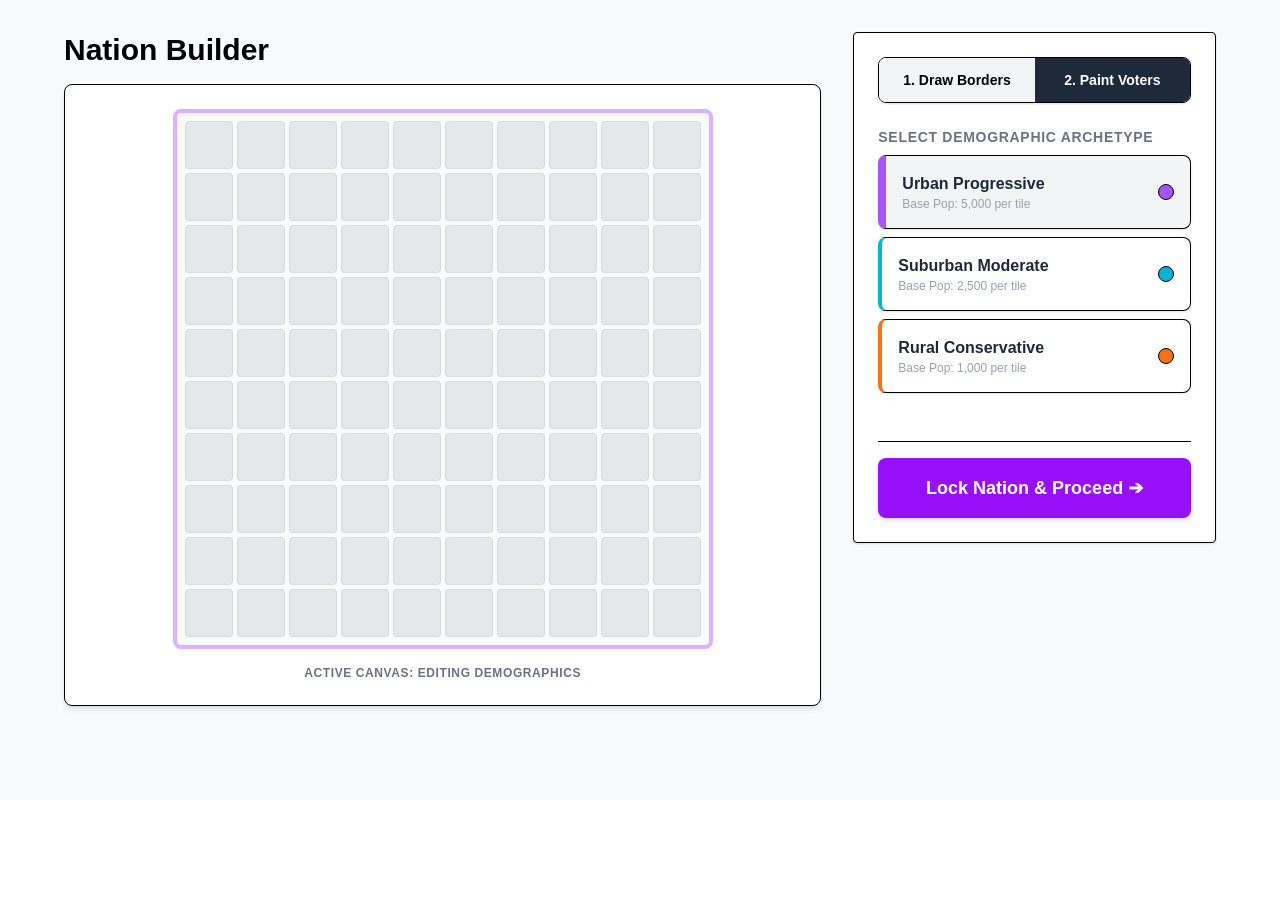
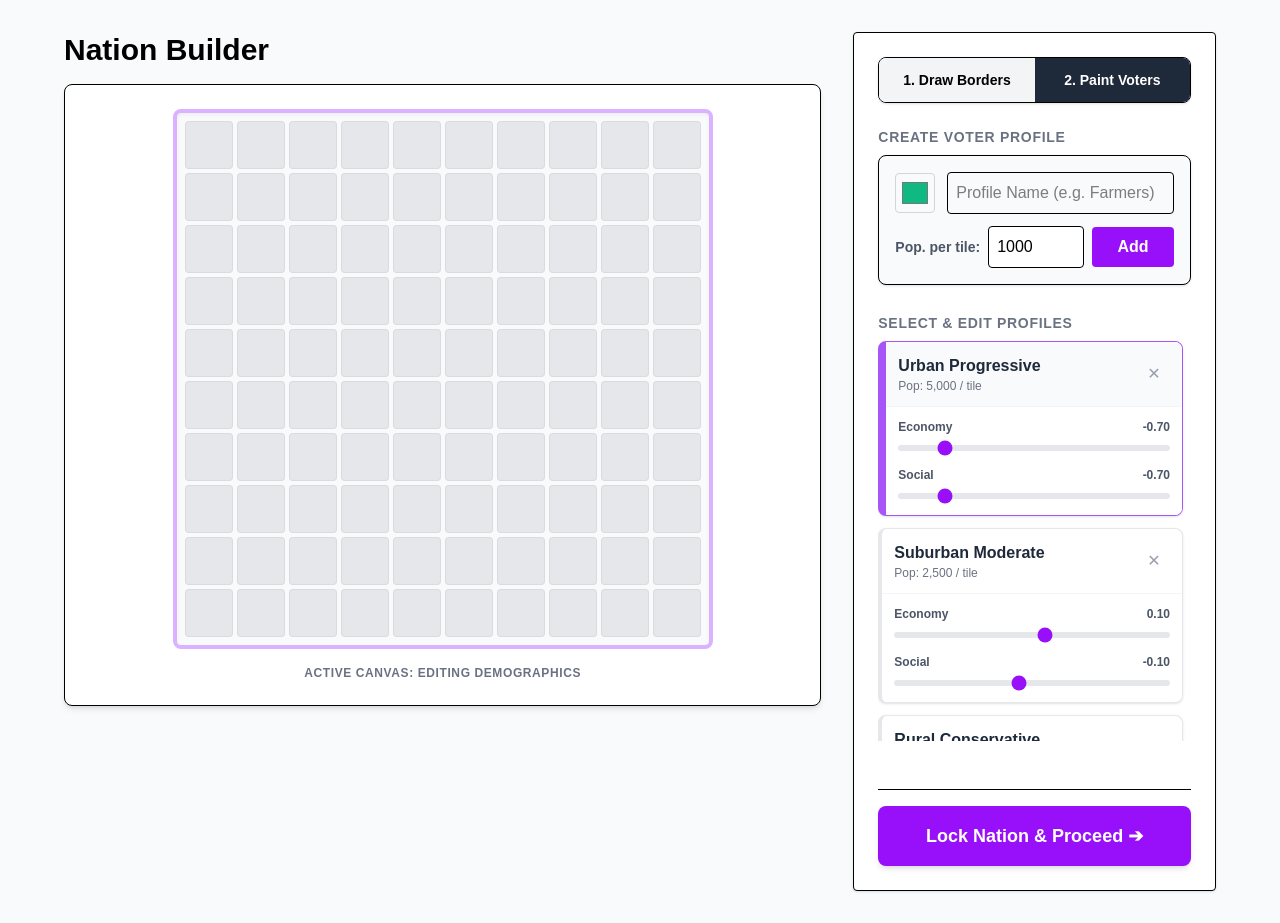
Before and after one commit to joemakarski/electoral-simulator, a Next.js app in the folder frontend/: page / in a window 1280 px wide. Both pictures are taken after a click on the button "2. Paint Voters". Before the commit the page ends 800 px from the top, so only its background shows below. Built offline with nearby package versions, Linux system fonts and the light colour scheme.

Commit message:
Make demographics customisable

```diff
--- a/frontend/components/BuilderControls.tsx
+++ b/frontend/components/BuilderControls.tsx
@@ -9,12 +9,18 @@ export default function BuilderControls() {
     districts, addDistrict, removeDistrict, setNationLocked,
     activeBrush, setActiveBrush,
     brushMode, setBrushMode,
-    demographicProfiles, activeDemographicBrush, setActiveDemographicBrush
+    demographicProfiles, activeDemographicBrush, setActiveDemographicBrush,
+    addDemographicProfile, removeDemographicProfile, updateDemographicPosition, axes
   } = useSimulationStore();
 
   // Local consts for local forms
   const [newDistrictName, setNewDistrictName] = useState("");
   const [newDistrictSeats, setNewDistrictSeats] = useState<number>(1);
+
+  // Local consts for Demographic form
+  const [newProfileName, setNewProfileName] = useState("");
+  const [newProfileColor, setNewProfileColor] = useState("#10b981");
+  const [newProfilePop, setNewProfilePop] = useState<number>(1000);
 
 
   // HANDLERS
@@ -27,6 +33,24 @@ export default function BuilderControls() {
     setNewDistrictName("");
     setNewDistrictSeats(1);
     if (!activeBrush) setActiveBrush(newId);
+  };
+
+  const handleAddProfile = () => {
+    if (!newProfileName.trim()) return;
+
+    const defaultPositions = axes.reduce((acc, axis) => ({ ...acc, [axis]: 0.0 }), {});
+    const newId = `demo_${Date.now()}`;
+
+    addDemographicProfile({
+      id: newId,
+      name: newProfileName,
+      color: newProfileColor,
+      populationPerTile: newProfilePop,
+      positions: defaultPositions
+    });
+
+    setNewProfileName("");
+    if (!activeDemographicBrush) setActiveDemographicBrush(newId);
   };
 
   const handleLockNation = () => {
@@ -94,7 +118,7 @@ export default function BuilderControls() {
                   >
                     {d.name} ({d.num_seats} {d.num_seats === 1 ? 'seat' : 'seats'})
                   </button>
-                  <button onClick={() => removeDistrict(d.id)} className="px-3 bg-red-50 text-red-600 border rounded hover:bg-red-100 font-bold">X</button>
+                  <button onClick={() => removeDistrict(d.id)} className="px-3 bg-red-50 text-red-600 border rounded hover:bg-red-100 font-bold">✕</button>
                 </div>
               ))}
             </div>
@@ -103,25 +127,80 @@ export default function BuilderControls() {
       ) : (
         /* Demographics Paint Sub-Panel */
         <div className="flex flex-col gap-5 animate-fade-in">
+
+          {/* Create Demographic Form */}
           <div>
-            <h3 className="text-sm font-bold text-gray-500 uppercase tracking-wider mb-2">Select Demographic Archetype</h3>
-            <div className="flex flex-col gap-2">
+            <h3 className="text-sm font-bold text-gray-500 uppercase tracking-wider mb-2">Create Voter Profile</h3>
+            <div className="bg-gray-50 p-4 rounded-lg border shadow-sm flex flex-col gap-3">
+              <div className="flex items-center gap-3">
+                <input
+                  type="color" value={newProfileColor} onChange={(e) => setNewProfileColor(e.target.value)}
+                  className="w-10 h-10 p-1 border border-gray-300 rounded cursor-pointer shrink-0" title="Profile Color"
+                />
+                <input
+                  type="text" placeholder="Profile Name (e.g. Farmers)" value={newProfileName}
+                  onChange={(e) => setNewProfileName(e.target.value)} className="flex-1 p-2 border rounded outline-none"
+                />
+              </div>
+              <div className="flex items-center gap-2">
+                <span className="text-sm font-semibold text-gray-600 shrink-0">Pop. per tile:</span>
+                <input
+                  type="number" min="100" step="100" value={newProfilePop}
+                  onChange={(e) => setNewProfilePop(parseInt(e.target.value) || 1000)} className="p-2 border rounded w-24 bg-white"
+                />
+                <button onClick={handleAddProfile} className="flex-1 bg-purple-600 text-white py-2 rounded font-bold hover:bg-purple-700">Add</button>
+              </div>
+            </div>
+          </div>
+
+          {/* Demographic Brush Palette & Editor */}
+          <div className="mt-2">
+
+            <h3 className="text-sm font-bold text-gray-500 uppercase tracking-wider mb-2">Select & Edit Profiles</h3>
+
+            <div className="flex flex-col gap-3 max-h-[400px] overflow-y-auto pr-2 pb-4 custom-scrollbar">
               {demographicProfiles.map((p) => (
-                <button
+                <div
                   key={p.id}
-                  onClick={() => setActiveDemographicBrush(p.id)}
-                  className="p-4 rounded-lg border text-left flex items-center justify-between font-bold shadow-sm transition-all hover:translate-x-1"
+                  className="shrink-0 rounded-lg border shadow-sm transition-all bg-white relative overflow-hidden"
                   style={{
                     borderLeft: activeDemographicBrush === p.id ? `8px solid ${p.color}` : `4px solid ${p.color}`,
-                    backgroundColor: activeDemographicBrush === p.id ? "#f3f4f6" : "#ffffff"
+                    borderColor: activeDemographicBrush === p.id ? p.color : '#e5e7eb'
                   }}
                 >
-                  <div>
-                    <div className="text-gray-800">{p.name}</div>
-                    <div className="text-xs text-gray-400 font-normal">Base Pop: {p.populationPerTile.toLocaleString()} per tile</div>
+                  <div
+                    onClick={() => setActiveDemographicBrush(p.id)}
+                    className={`p-3 cursor-pointer flex justify-between items-center transition-colors ${activeDemographicBrush === p.id ? 'bg-gray-50' : 'hover:bg-gray-50'}`}
+                  >
+                    <div>
+                      <div className="font-bold text-gray-800">{p.name}</div>
+                      <div className="text-xs text-gray-500">Pop: {p.populationPerTile.toLocaleString()} / tile</div>
+                    </div>
+
+                    <button
+                      onClick={(e) => { e.stopPropagation(); removeDemographicProfile(p.id); }}
+                      className="w-8 h-8 flex items-center justify-center text-gray-400 hover:text-red-500 hover:bg-red-50 rounded-full transition"
+                    >✕</button>
                   </div>
-                  <div className="w-4 h-4 rounded-full border shadow-inner" style={{ backgroundColor: p.color }}></div>
-                </button>
+
+                  {/* Sliders for dynamic axes */}
+                  <div className="p-3 bg-white border-t border-gray-100 flex flex-col gap-3">
+                    {axes.map(axis => (
+                      <div key={axis} className="text-xs">
+                        <div className="flex justify-between font-semibold mb-1 text-gray-600">
+                          <span>{axis}</span>
+                          <span>{(p.positions[axis] || 0).toFixed(2)}</span>
+                        </div>
+                        <input
+                          type="range" min="-1" max="1" step="0.05"
+                          value={p.positions[axis] || 0}
+                          onChange={(e) => updateDemographicPosition(p.id, axis, parseFloat(e.target.value))}
+                          className="w-full accent-purple-600 h-1.5 bg-gray-200 rounded-lg appearance-none cursor-pointer"
+                        />
+                      </div>
+                    ))}
+                  </div>
+                </div>
               ))}
             </div>
           </div>
--- a/frontend/store/simulationStore.tsx
+++ b/frontend/store/simulationStore.tsx
@@ -56,9 +56,12 @@ interface SimulationState {
 
     brushMode: "district" | "demographic"; // Toggle what the mouse paints
     setBrushMode: (mode: "district" | "demographic") => void;
+
     demographicProfiles: DemographicProfile[];
     addDemographicProfile: (profile: DemographicProfile) => void;
     removeDemographicProfile: (profileId: string) => void;
+    updateDemographicPosition: (profileId: string, axis: string, value: number) => void;
+
     activeDemographicBrush: string | null;
     setActiveDemographicBrush: (profileId: string | null) => void;
 
@@ -127,6 +130,11 @@ export const useSimulationStore = create<SimulationState>((set, get) => ({
 
     addDemographicProfile: (profile) => set((state) => ({ demographicProfiles: [...state.demographicProfiles, profile] })),
     removeDemographicProfile: (id) => set((state) => ({ demographicProfiles: state.demographicProfiles.filter(p => p.id !== id) })),
+    updateDemographicPosition: (profileId, axis, value) => set((state) => ({
+        demographicProfiles: state.demographicProfiles.map(p => p.id===profileId ? {
+            ...p, positions: { ...p.positions, [axis]: value }
+        } : p)
+    })),
 
     results: null,
     setResults: (results) => set({ results }),
@@ -134,10 +142,16 @@ export const useSimulationStore = create<SimulationState>((set, get) => ({
     axes: ["Economy", "Social"], // Default axes
     addAxis: (axis) => set((state) => {
         if (state.axes.includes(axis)) return state;
+
+        // All new parties and demographics to have default 0 value
         const newParties = state.parties.map(p => ({
-            ...p, basePositions: { ...p.basePositions, [axis]: 0.0 } // All existing parties to have 0.0 for their new axis' value
+            ...p, basePositions: { ...p.basePositions, [axis]: 0.0 }
         }));
-        return { axes: [...state.axes, axis], parties: newParties };
+        const newDemographics = state.demographicProfiles.map(d => ({
+            ...d, positions: { ...d.positions, [axis]: 0.0 }
+        }));
+
+        return { axes: [...state.axes, axis], parties: newParties, demographicProfiles: newDemographics };
     }),
     removeAxis: (axis) => set((state) => ({ axes: state.axes.filter(a => a !== axis) })),
 
```
